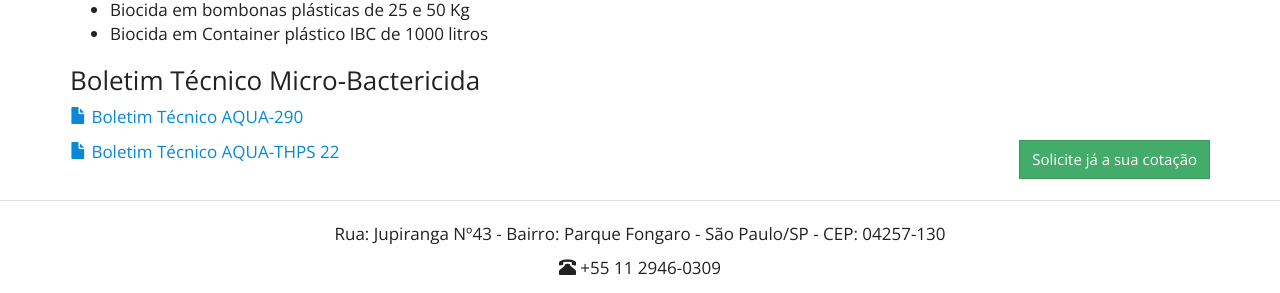
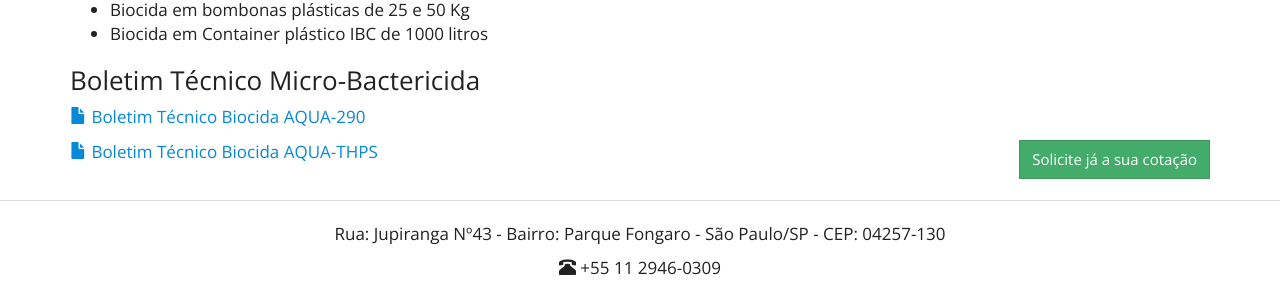
Before and after one commit to purewaterefluentes/purewaterefluentes.github.io, a Jekyll site: the page built from produtos/biocida.md, in a window 1280 px wide and 900 px high, scrolled down 642 px. Shown: the part 575-868 px from the top of the window. Built offline with Jekyll 4.4.1, drawn with Linux system fonts in a browser that asks for light colours; nearby versions of some CDN libraries; library files that are not in the unit come from our copies.

Commit message:
Update biocida.md

```diff
--- a/produtos/biocida.md
+++ b/produtos/biocida.md
@@ -34,9 +34,9 @@
 ### Boletim Técnico Micro-Bactericida
 
 {% include purewater/link-boletim.html
-   label="Boletim Técnico AQUA-290"
+   label="Boletim Técnico Biocida AQUA-290"
    arquivo="BOLETIM TÉCNICO - AQUA-290 - REVISADO.pdf" %}
 
 {% include purewater/link-boletim.html
-   label="Boletim Técnico AQUA-THPS 22"
+   label="Boletim Técnico Biocida AQUA-THPS"
    arquivo="Boletim Técnico -AQUA-THPS.pdf" %}
```
